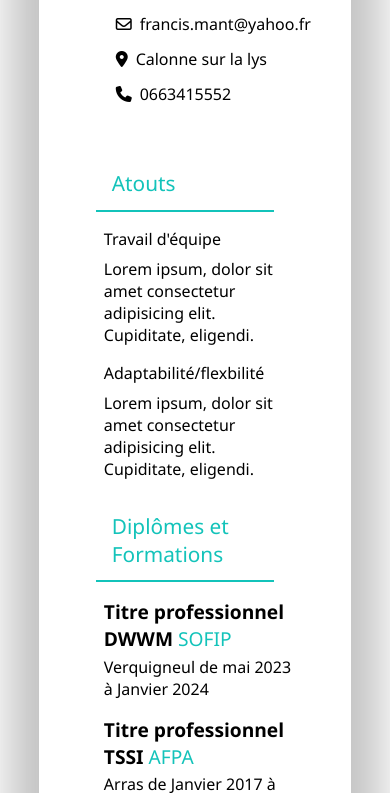
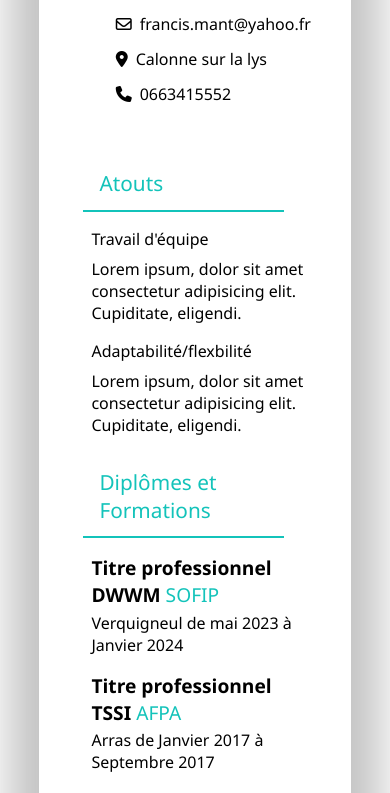
Before and after one commit to Francismant/CV, a plain HTML site: page index.html in a window 390 px wide. Shown: the part 307-1100 px from the top of the page. Drawn offline with nearby package versions, Linux system fonts and the light colour scheme; files that its build step writes are made by us from their sources.

Commit message:
modif css

```diff
--- a/CSS/styles.scss
+++ b/CSS/styles.scss
@@ -255,10 +255,12 @@ body {
             gap: 1rem;
             padding-top: 3rem;
             margin-bottom: 3rem;
+
             .header-left {
                 width: 100%;
                 justify-content: center;
             }
+
             .header-right {
                 width: 100%;
                 padding-left: 18%;
@@ -274,6 +276,7 @@ body {
 
                 .container-left {
                     width: 80%;
+
                     .atouts {
                         .atoutContainers {
                             flex-direction: column;
@@ -298,17 +301,21 @@ body {
 @media screen and (max-width:756px) {
     body {
         max-width: 80%;
+
         h1 {
             font-size: 1.8rem;
             text-align: center;
         }
+
         h2 {
             font-size: 1.6rem;
             text-align: center;
         }
+
         h3 {
             font-size: 1.3rem;
         }
+
         h4 {
             font-size: 1.2rem;
         }
@@ -317,6 +324,7 @@ body {
             .header-left {
                 flex-direction: column;
             }
+
             .header-right {
                 gap: 0.8rem;
             }
@@ -324,7 +332,13 @@ body {
 
         main {
             .container {
+                .container-left {
+                    width: 90%;
+                }
+
                 .container-right {
+                    width: 90%;
+
                     .skls {
                         .po {
                             .cool {
```
Lines whose indentation alone changed are shown as unchanged.
